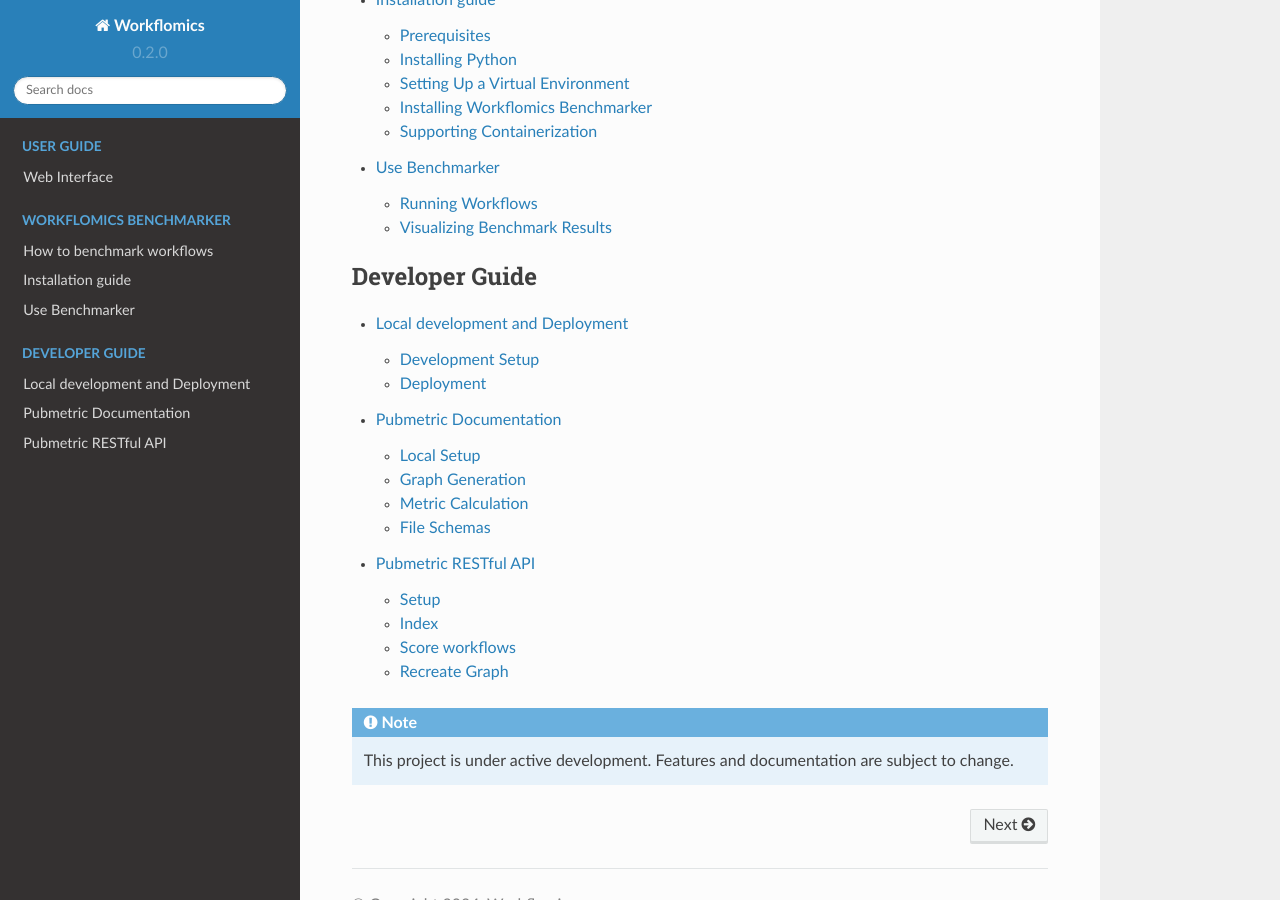
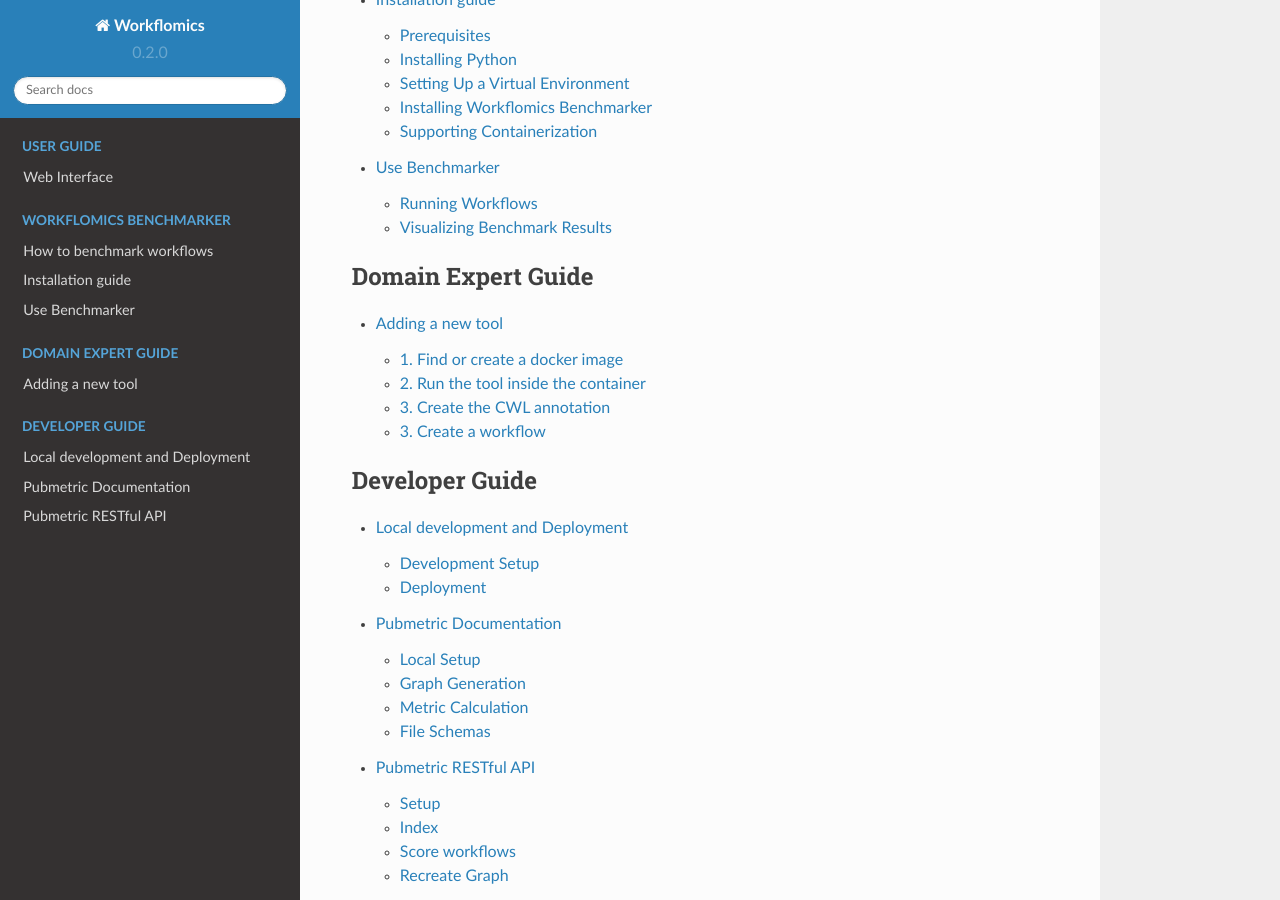
Before and after one commit to Workflomics/workflomics-readthedocs, a Sphinx documentation site: the page built from docs/source/index.rst, in a window 1280 px wide and 900 px high, scrolled down 968 px. Built offline with Sphinx 7.4.7 and the Read the Docs theme 2.0.0, drawn with Linux system fonts in a browser that asks for light colours; part of the change alters nothing that is shown.

Commit message:
Start docs for adding tools

```diff
--- a/docs/source/index.rst
+++ b/docs/source/index.rst
@@ -29,6 +29,12 @@ Contents
 
 .. toctree::
    :maxdepth: 2
+   :caption: Domain Expert Guide
+
+   workflomics-benchmarker/adding-tools
+
+.. toctree::
+   :maxdepth: 2
    :caption: Developer Guide
 
    basics/installation
--- /dev/null
+++ b/docs/source/workflomics-benchmarker/adding-tools.rst
@@ -0,0 +1,91 @@
+Adding a new tool
+=================
+
+1. Find or create a docker image
+--------------------------------
+
+Search for the tool and the ways it is distributed. Some tools already provide a docker image that can be used to run it. Sometimes, third parties will provide a docker image, but in practice these are not consistently updated, so be sure to check the version of the tool. Other tools will be available in a "generic" image containing multiple tools. If no suitable image can be found, create one yourself that wraps the tool, taking into account its dependencies and licenses.
+
+** TODO: Create a Dockerfile **
+
+2. Run the tool inside the container
+------------------------------------
+
+Chances are high that the tool or container has a specific way to be called, so here are some tips and tricks to try and get it running. When the tool finally produces the expected output at the desired location, you are ready to go to the next step.
+
+To try whether a tool works inside a docker container, you can run a docker container interactively. For instance:
+
+.. code-block:: bash
+
+  docker run -it --rm \
+    --entrypoint /bin/bash \
+    --mount=type=bind,source=/repos/containers/cwl/tools/Sage/,target=/data/ \
+    sage:latest
+
+This will start a bash shell inside the container, where you can try to run the tool. It mounts the local directory to /data/ inside the container, so put required input files and configuration there. Make sure the tool executes correctly and produces the expected output. Sometimes, additional config files will be required or arguments need to be passed in a specific way. If things are not working, consider the following:
+
+- Check the version of the tool (usually with ``tool --version``).
+- Check the help of the tool (usually with ``tool --help``)
+
+It will be helpful to put the above command in a script, so you only need to figure out the correct command once.
+
+
+3. Create the CWL annotation
+----------------------------
+
+These are the most important parts of the CWL file:
+
+- ``baseCommand``: The command to run the tool. This can be a list of strings, where the first string is the command and the rest are arguments. In practice though, especially when there are pre- or post-processing steps, a shell command is used and the actual command is in the ``valueFrom`` field of an argument. This requires ``ShellCommandRequirement`` to be specified. Also, the arguments passed to the command refer to the inputs that are defined further on in the CWL file.
+- ``DockerRequirement``: This is where the Docker image is defined. The ``dockerPull`` field should contain the name of the image, and the ``dockerOutputDirectory`` field should contain the directory where the output files are written to. The CWL runner will mount this directory to the host, so the files can be accessed after the run. Alternatively, if a docker image is not available, a Dockerfile can be specified inline in the ``dockerFile`` field. In that case, the docker image will be built locally before the tool is run.
+- The inputs: specification of the inputs, including the type and format. The inputBinding field specifies how the input should be passed to the command.
+- The outputs: specification of the outputs, including the type and format. The outputBinding field specifies how the output should be collected from the command, for instance by globbing a file.
+
+.. code-block:: yaml
+
+  cwlVersion: v1.0
+  label: Sage
+  class: CommandLineTool
+  baseCommand: ["/bin/bash", "-c"]
+  arguments:
+    - valueFrom: >
+        "/msamanda/MSAmanda -s $(inputs.MS_Amanda_in_1.path) \
+        -d $(inputs.MS_Amanda_in_2.path) \
+        -e $(inputs.Settings)"
+      shellQuote: false
+  requirements:
+    ShellCommandRequirement: {}
+    DockerRequirement:
+      dockerPull: workflomics/msamanda:latest
+      dockerOutputDirectory: /data/output
+
+  inputs:
+    MS_Amanda_in_1:
+      type: File
+      format: "http://edamontology.org/format_3244" # mzML
+      inputBinding:
+        position: 1
+        prefix: -s
+    MS_Amanda_in_2:
+      type: File
+      format: "http://edamontology.org/format_1929" # FASTA
+      inputBinding:
+        position: 2
+        prefix: -d
+    Settings:
+      type: string
+      default: /msamanda/settings.xml
+      inputBinding:
+        position: 3
+        prefix: -e
+
+  outputs:
+    MS_Amanda_out_1:
+      type: File
+      format: "http://edamontology.org/format_3247" # mzIdentML
+      outputBinding:
+        glob: /data/output.mzid
+
+3. Create a workflow
+--------------------
+
+Create a workflow using the tool and test whether it runs.
```
